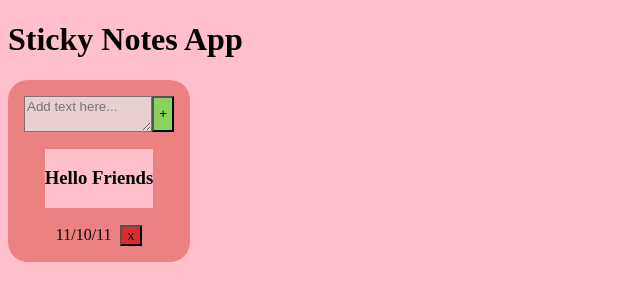
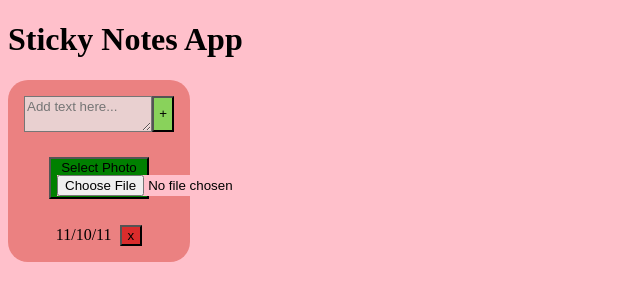
Before and after one commit to VPilipenko334/koala-sticky-notes, a React (Create React App) app: page / in a window 1280 px wide. Shown: the top 300 px of the page, without its empty margins (0-640 px from the left). Built offline with nearby package versions, Linux system fonts and the light colour scheme.

Commit message:
working on uploading picture function

```diff
--- a/src/components/picture_form.jsx
+++ b/src/components/picture_form.jsx
@@ -61,10 +61,8 @@ export class UploadPicture extends React.Component {
     if (this.state.selectForm === 0) {
         return (
                 <div>
-                    <h3>Hello Friends</h3>
-
-                    {/* <button className="input-file">Select Photo<input type="file" onChange={this.handleFile} id="file"></button> */}
-                    {/* <button className="add-picture" onClick={UploadPicture}>add picture</button> */}
+                    {/* <button className="add-picture">Upload a picture</button> */}
+                    <button className="input-file">Select Photo<input type="file" onChange={this.handleFile} id="file"></input></button>
                 </div>
             )
         }
--- a/src/stylesheets/sticky_note.css
+++ b/src/stylesheets/sticky_note.css
@@ -73,3 +73,32 @@ all-notes-wrapper {
 .add-picture:hover {
     background-color: purple;
 }
+
+.input-file {
+    background-color: green;
+    max-width: 100px;
+    max-height: 100px;
+    cursor: pointer;
+}
+
+.inut-file {
+  visibility: hidden;
+  width: 0.1px;
+  height: 0.1px;
+  opacity: 0;
+  overflow: hidden;
+  position: absolute;
+  z-index: -1;
+}
+.inut-file:focus + label {
+  /* keyboard navigation */
+  outline: 1px dotted #000;
+  outline: -webkit-focus-ring-color auto 5px;
+}
+.inut-file + label * {
+  pointer-events: none;
+}
+
+#id {
+    background-color: yellow;
+}
```
